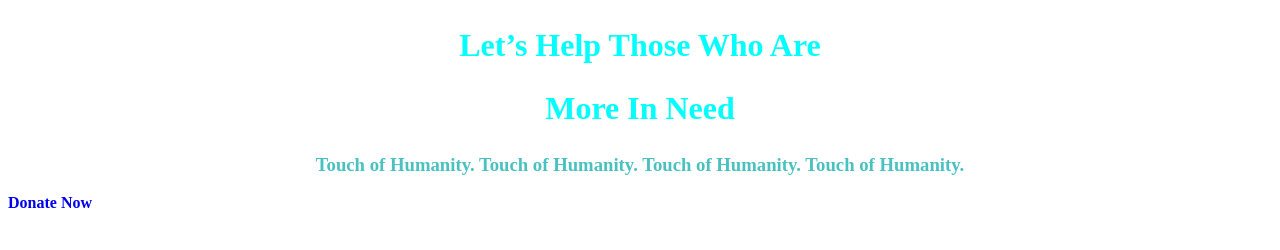
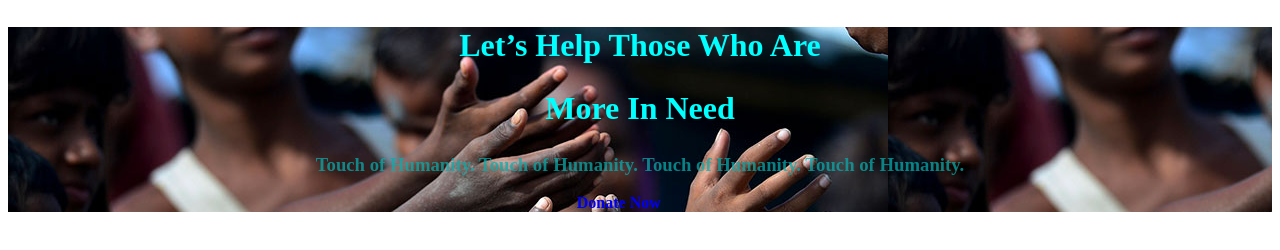
Before and after one commit to asktechzone/project-1, a plain HTML site: page index.html in a window 1280 px wide. Drawn offline with Linux system fonts and the light colour scheme.

Commit message:
background-image-complete

```diff
--- a/style.css
+++ b/style.css
@@ -19,4 +19,9 @@ h3 {
 
 #donate {
     text-align: center;
+    margin-left: 45%;
 }
+
+.background-img {
+    background-image: url(they-need-help.jpg);
+}
```
Also changed, not shown: index.html (+4 -1 lines), they-need-help.jpg (added).
